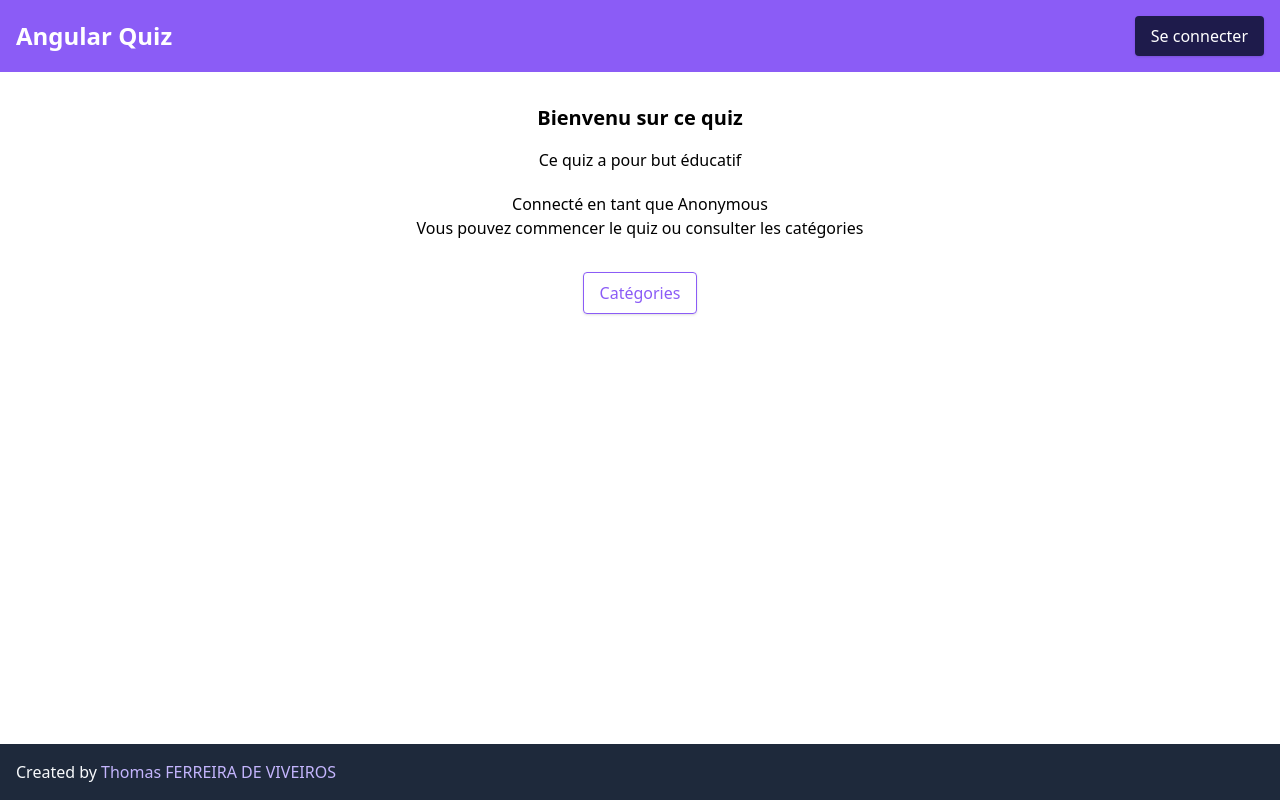
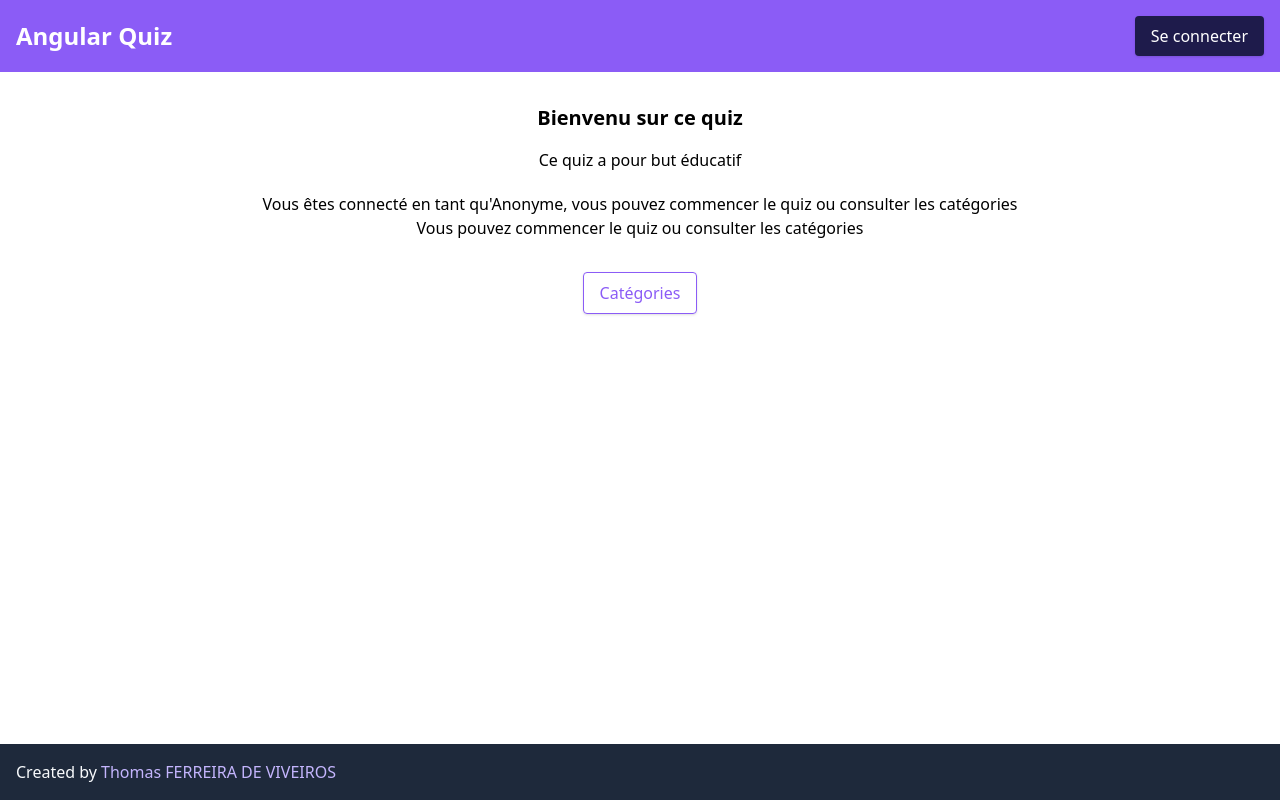
Before and after one commit to LouisRvlE/angular-quiz, an Angular app: page / in a window 1280 px wide. Built offline with nearby package versions, Linux system fonts and the light colour scheme.

Commit message:
Refactor HomeComponent: update user connection message to handle anonymous users and improve presentation

```diff
--- a/src/app/home/home.component.html
+++ b/src/app/home/home.component.html
@@ -2,7 +2,13 @@
   <h2 class="home_title">Bienvenu sur ce quiz</h2>
   <p class="home_presentation mb-5">Ce quiz a pour but éducatif</p>
 
-  <p class="text-center">Connecté en tant que {{ name }}</p>
+  <p class="text-center" *ngIf="name !== 'Anonymous'">
+    Connecté en tant que {{ name }}
+  </p>
+  <p class="text-center" *ngIf="name === 'Anonymous'">
+    Vous êtes connecté en tant qu'Anonyme, vous pouvez commencer le quiz ou
+    consulter les catégories
+  </p>
   <p class="text-center">
     Vous pouvez commencer le quiz ou consulter les catégories
   </p>
```
